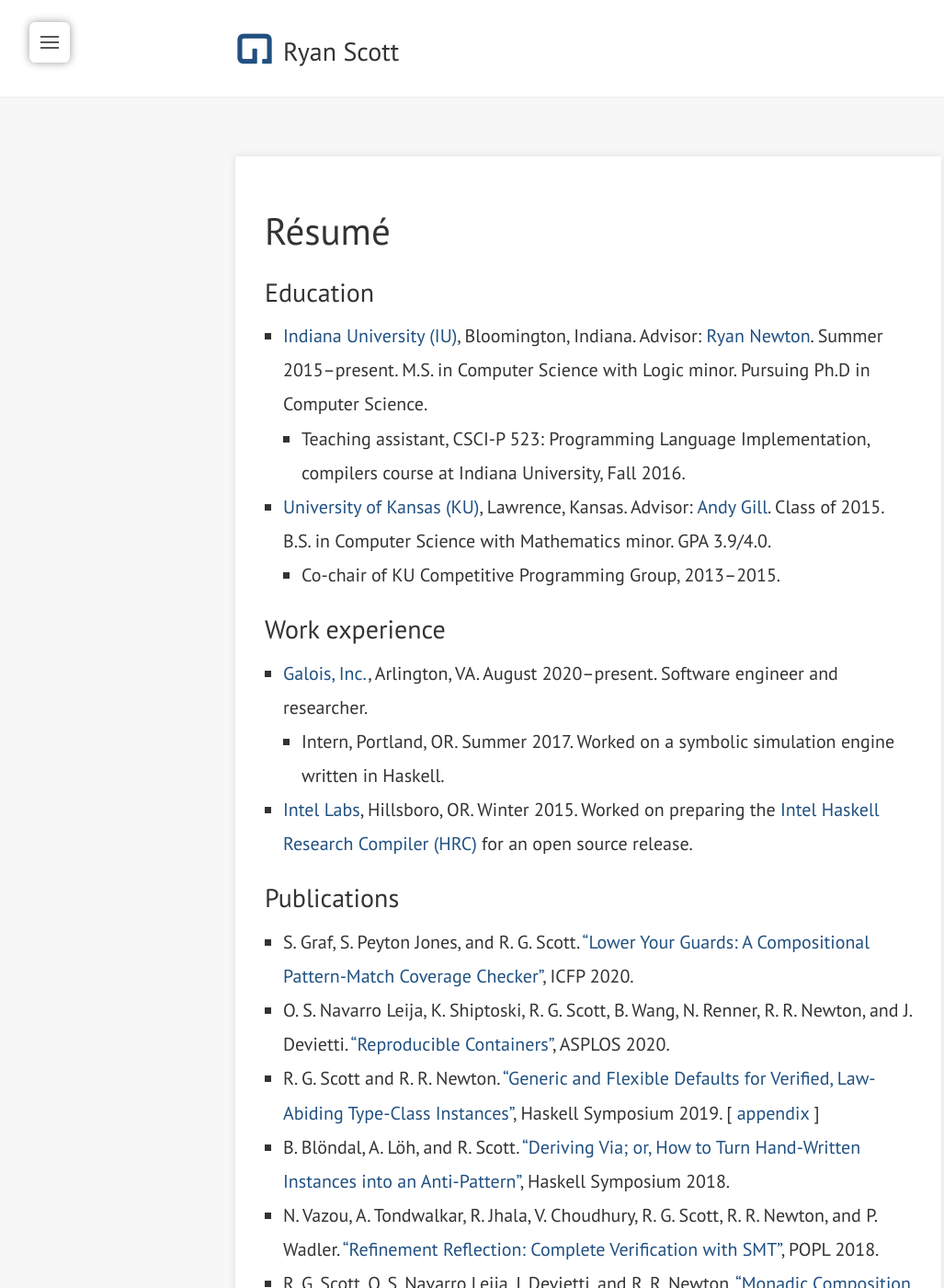
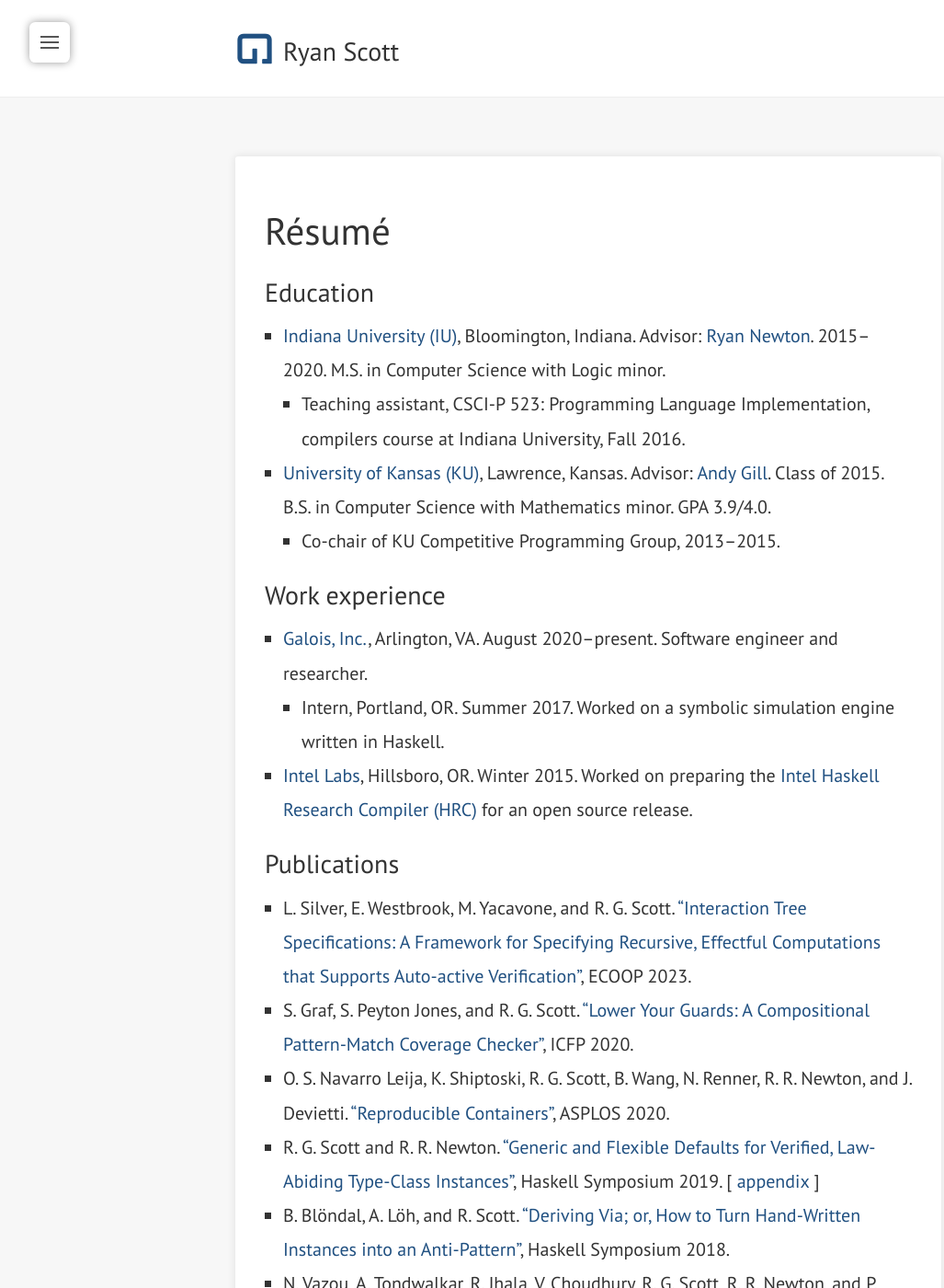
Before and after one commit to RyanGlScott/RyanGlScott.github.io, a Jekyll site: the page built from resume.md, in a window 1280 px wide and 1400 px high. Shown: the whole window at 92% size, without its empty margins (0-1027 px from the left). Built offline with Jekyll 4.4.1, drawn with Linux system fonts in a browser that asks for light colours; nearby versions of some CDN libraries; some of the changed text lies outside the part shown.

Commit message:
Update resume

```diff
--- a/resume.md
+++ b/resume.md
@@ -5,7 +5,7 @@
 ---
 
 ### Education
-* [Indiana University (IU)](https://www.indiana.edu/), Bloomington, Indiana. Advisor: [Ryan Newton](http://www.cs.indiana.edu/~rrnewton/homepage.html). Summer 2015–present. M.S. in Computer Science with Logic minor. Pursuing Ph.D in Computer Science.
+* [Indiana University (IU)](https://www.indiana.edu/), Bloomington, Indiana. Advisor: [Ryan Newton](http://www.cs.indiana.edu/~rrnewton/homepage.html). 2015–2020. M.S. in Computer Science with Logic minor.
   * Teaching assistant, CSCI-P 523: Programming Language Implementation, compilers course at Indiana University, Fall 2016.
 * [University of Kansas (KU)](http://ku.edu/), Lawrence, Kansas. Advisor: [Andy Gill](http://ku-fpg.github.io/people/andygill/). Class of 2015. B.S. in Computer Science with Mathematics minor. GPA 3.9/4.0.
   * Co-chair of KU Competitive Programming Group, 2013–2015.
@@ -16,6 +16,7 @@
 * [Intel Labs](http://www.intel.com/content/www/us/en/research/intel-research.html), Hillsboro, OR. Winter 2015. Worked on preparing the [Intel Haskell Research Compiler (HRC)](http://www.leafpetersen.com/leaf/publications/hs2013/hrc-paper.pdf) for an open source release.
 
 ### Publications
+* L. Silver, E. Westbrook, M. Yacavone, and R. G. Scott. ["Interaction Tree Specifications: A Framework for Specifying Recursive, Effectful Computations that Supports Auto-active Verification"](https://www.seas.upenn.edu/~lucsil/assets/pdf/itreespec.pdf), ECOOP 2023.
 * S. Graf, S. Peyton Jones, and R. G. Scott. ["Lower Your Guards: A Compositional Pattern-Match Coverage Checker"](https://www.microsoft.com/en-us/research/uploads/prod/2020/03/lower-your-guards-icfp20.pdf), ICFP 2020.
 * O. S. Navarro Leija, K. Shiptoski, R. G. Scott, B. Wang, N. Renner, R. R. Newton, and J. Devietti. ["Reproducible Containers"](https://gatowololo.github.io/resources/publications/dettrace.pdf), ASPLOS 2020.
 * R. G. Scott and R. R. Newton. ["Generic and Flexible Defaults for Verified, Law-Abiding Type-Class Instances"](../papers/verified-classes.pdf), Haskell Symposium 2019. [ [appendix](../papers/verified-classes-appendix.pdf) ]
@@ -26,11 +27,15 @@
 * A. Gill, J. Dawson, A. Eskilson, A. Farmer, M. Grebe, R. Scott, J. Stanton, J. Rosenbluth, and N. Sculthorpe, ["The remote-monad design pattern"](http://ku-fpg.github.io/files/Gill-15-RemoteMonad.pdf), Haskell Symposium 2015.
 
 ### Professional activities
+* [Haskell Implementors Workshop 2023](https://icfp23.sigplan.org/home/hiw-2023), program chair. January–September 2023.
 * [Haskell Implementors Workshop 2020](https://icfp20.sigplan.org/home/hiw-2020), program commitee member. July–August 2020.
 * [ICFP'17 Artifact Evaluation Committee](https://icfp17.sigplan.org/committee/icfp-2017-artifacts-artifact-evaluation-committee), member. May–June 2017.
 * [Haskell Core Libraries Committee](https://wiki.haskell.org/Core_Libraries_Committee), member. 2016–2019.
 
 ### Talks
+
+#### 2023
+* Getting up, running, and contributing to GHC. [2023 GHC Contributors' Workshop](https://haskell.foundation/events/2023-ghc-development-workshop.html), Zürich, Switzerland. June 7, 2023. [ pdf to come later ]
 
 #### 2019
 * Generic and Flexible Defaults for Verified, Law-Abiding Type-Class Instances. [Haskell'19](https://icfp19.sigplan.org/home/haskellsymp-2019), Berlin, Germany. August 22, 2019. [ [pdf](../talk-slides/verified-classes-haskell19.pdf) ] [ youtube ]
```
